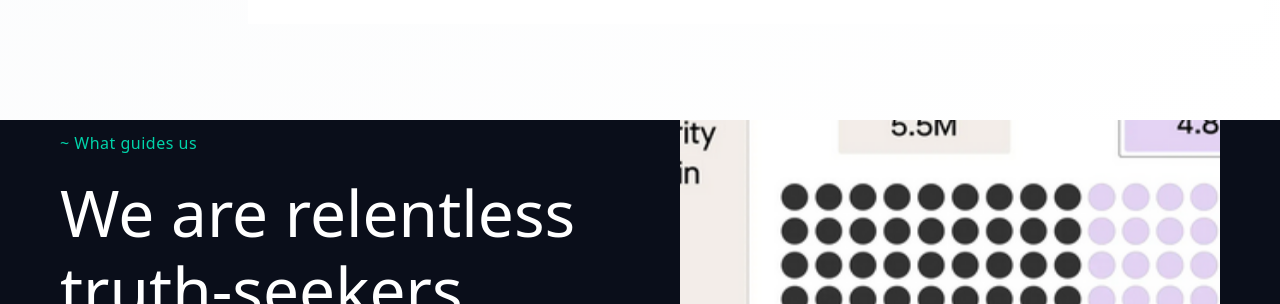
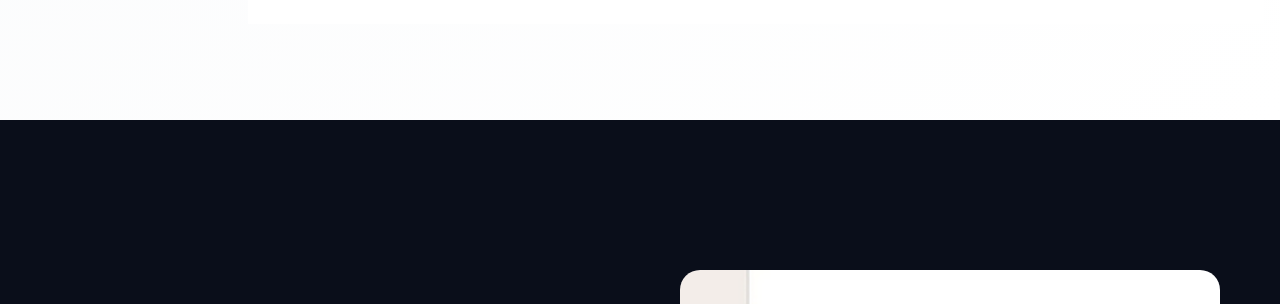
Before and after one commit to vanshguptaji/leaderforinsia, a React (Vite) app: page / in a window 1280 px wide. Shown: the part 1122-1426 px from the top of the page. Built offline with nearby package versions, Linux system fonts and the light colour scheme.

Commit message:
feat: enhance parallax effect and add FelicisLayout component

```diff
--- a/src/App.jsx
+++ b/src/App.jsx
@@ -12,64 +12,191 @@ import PortfolioInsights from './PortfolioInsights'
 import Landing from './Landing'
 import Interactive3DCarousel from './Interactive3DCarousel'
 import AtlasSection from './AtlasSection'
+import FelicisLayout from './felicisLayout'
 
-const InteractiveParallax = () => {
+const ParallaxStackProvider = ({ children }) => {
+  const [scrollProgress, setScrollProgress] = useState(0);
+
   useEffect(() => {
+    const updateScrollProgress = () => {
+      const scrollTop = window.pageYOffset;
+      const docHeight = document.documentElement.scrollHeight - window.innerHeight;
+      const progress = docHeight > 0 ? (scrollTop / docHeight) * 100 : 0;
+      setScrollProgress(progress);
+    };
+
+    const handleFloatingElements = () => {
+      const scrolled = window.pageYOffset;
+      const floatingElements = document.querySelectorAll('.floating-element');
+
+      floatingElements.forEach((element, index) => {
+        const speed = 0.1 + (index * 0.05);
+        element.style.transform = `translateY(${scrolled * speed}px) rotate(${scrolled * 0.1}deg)`;
+      });
+    };
+
     const handleScroll = () => {
-      const scrollY = window.pageYOffset;
-      const interactiveParallax = document.querySelector('.interactive-parallax');
-
-      if (!interactiveParallax) return;
-
-      const rect = interactiveParallax.getBoundingClientRect();
-      const scrollTop = window.pageYOffset;
-      const elementTop = rect.top + scrollTop;
-      const elementHeight = rect.height;
-      const windowHeight = window.innerHeight;
-
-      // Calculate if element is in viewport
-      if (scrollTop + windowHeight > elementTop && scrollTop < elementTop + elementHeight) {
-        // Apply parallax transform - slower movement creates overlap effect
-        const rate = (scrollTop - elementTop) * 0.3; // Reduced rate for more overlap
-        interactiveParallax.style.transform = `translateY(${rate}px)`;
-      }
+      updateScrollProgress();
+      handleFloatingElements();
     };
 
     window.addEventListener('scroll', handleScroll, { passive: true });
-    handleScroll(); // Initial call
-
     return () => window.removeEventListener('scroll', handleScroll);
   }, []);
 
   return (
-    <div className="interactive-parallax-container" style={{
-      overflow: 'hidden',
-      position: 'relative',
-      height: '120vh' // Reduced height to allow more overlap
-    }}>
-      <div className="interactive-parallax" style={{
-        transition: 'transform 0.1s ease-out',
-        height: '100vh' // Taller than container to create overlap effect
-      }}>
-        <Interactive3DCarousel />
+    <div className="relative">
+      {/* Progress bar */}
+      <div className="fixed top-0 left-0 w-full h-1 bg-white bg-opacity-20 z-50">
+        <div
+          className="h-full bg-gradient-to-r from-indigo-500 to-purple-500 transition-all duration-100 ease-out"
+          style={{ width: `${scrollProgress}%` }}
+        ></div>
+      </div>
+
+      {/* Custom CSS for animations and parallax effect */}
+      <style jsx>{`
+        @keyframes float {
+          0%, 100% {
+            transform: translateY(0px) rotate(0deg);
+          }
+          50% {
+            transform: translateY(-20px) rotate(180deg);
+          }
+        }
+
+        .floating-element {
+          animation: float 6s ease-in-out infinite;
+        }
+
+        .floating-element:nth-child(even) {
+          animation-delay: -3s;
+        }
+
+        .parallax-section {
+          min-height: 100vh;
+          position: sticky;
+          top: 0;
+          display: flex;
+          align-items: center;
+          justify-content: center;
+          overflow: hidden;
+        }
+
+        .parallax-content {
+          width: 100%;
+          position: relative;
+          transform: translateZ(0);
+          backface-visibility: hidden;
+        }
+      `}</style>
+
+      {children}
+    </div>
+  );
+};
+
+const ParallaxSection = ({ children, index, gradient = "from-gray-900 to-gray-800", floatingElements = [] }) => {
+  const FloatingElement = ({ emoji, position, size }) => (
+    <div
+      className={`floating-element absolute ${position} ${size} opacity-10 animate-pulse`}
+      style={{ zIndex: 1 }}
+    >
+      {emoji}
+    </div>
+  );
+
+  return (
+    <div
+      className="parallax-section"
+      style={{
+        zIndex: index + 1,
+      }}
+    >
+      <div
+        className={`bg-gradient-to-br ${gradient} w-full relative overflow-hidden transform transition-all duration-500`}
+        style={{
+          boxShadow: `0 ${20 + index * 5}px ${40 + index * 10}px rgba(0,0,0,0.4)`,
+        }}
+      >
+        {/* Glass effect background */}
+        <div className="absolute inset-0 bg-black bg-opacity-10 backdrop-blur-sm border border-white border-opacity-5"></div>
+
+        {/* Content */}
+        <div className="parallax-content relative z-10">
+          {children}
+        </div>
+
+        {/* Floating elements */}
+        {floatingElements.map((element, idx) => (
+          <FloatingElement
+            key={idx}
+            emoji={element.emoji}
+            position={element.position}
+            size={element.size}
+          />
+        ))}
+
+        {/* Decorative elements */}
+        <div className="absolute -top-10 -right-10 w-32 h-32 bg-white bg-opacity-5 rounded-full blur-2xl"></div>
+        <div className="absolute -bottom-10 -left-10 w-24 h-24 bg-white bg-opacity-5 rounded-full blur-2xl"></div>
+        <div className="absolute top-0 left-0 w-full h-full bg-gradient-to-t from-transparent via-transparent to-white opacity-5 pointer-events-none"></div>
       </div>
     </div>
   );
 };
 
-const HomeContent = () => (
+const HomeContent = () => {
+  // Parallax sections - only until AtlasSection
+  const parallaxSections = [
+    {
+      component: <Landing />,
+      gradient: "from-indigo-600 via-purple-600 to-pink-600",
+      floatingElements: [
+        { emoji: "🚀", position: "top-20 left-10", size: "text-3xl" },
+        { emoji: "✨", position: "top-60 right-15", size: "text-2xl" }
+      ]
+    },
+    {
+      component: <Interactive3DCarousel />,
+      gradient: "from-pink-600 via-red-500 to-orange-500",
+      floatingElements: [
+        { emoji: "🎯", position: "top-25 left-80", size: "text-2xl" },
+        { emoji: "💫", position: "bottom-30 left-20", size: "text-xl" }
+      ]
+    },
+    {
+      component: <AtlasSection />,
+      gradient: "from-blue-600 via-teal-500 to-green-500",
+      floatingElements: [
+        { emoji: "🌍", position: "top-15 right-25", size: "text-3xl" },
+        { emoji: "📍", position: "bottom-20 right-10", size: "text-xl" }
+      ]
+    }
+  ];
+
+  return (
     <>
-    <Landing />
-    <InteractiveParallax />
-    <div className="content-after-interactive" style={{
-      position: 'relative',
-      zIndex: 3,
-      backgroundColor: 'white',
-      marginTop: '-20vh' // Negative margin to pull content up over the interactive component
-    }}>
-      <AtlasSection />
-      <Homepage />
-      <PortfolioSection />
+      {/* Parallax sections */}
+      <ParallaxStackProvider>
+        {parallaxSections.map((section, index) => (
+          <ParallaxSection
+            key={index}
+            index={index}
+            gradient={section.gradient}
+            floatingElements={section.floatingElements}
+          >
+            {section.component}
+          </ParallaxSection>
+        ))}
+
+        {/* Bottom spacing to transition out of parallax */}
+        <div className="h-20 bg-gradient-to-t from-gray-800 to-gray-900" style={{ zIndex: parallaxSections.length + 1 }}></div>
+      </ParallaxStackProvider>
+
+      {/* Normal scrolling sections */}
+      <div className="relative z-10 bg-white">
+        <FelicisLayout />
         <FounderTestimonials />
         <FocusAreas />
         <InvestmentFAQ />
@@ -77,15 +204,55 @@ const HomeContent = () => (
         <Footer />
       </div>
     </>
-)
+  );
+};
 
-const PortfolioContent = () => (
-  <>
-    <StartupGrid />
-    <PortfolioInsights />
-    <Footer />
-  </>
-)
+const PortfolioContent = () => {
+  const portfolioSections = [
+    {
+      component: <StartupGrid />,
+      gradient: "from-indigo-600 via-blue-500 to-purple-600",
+      floatingElements: [
+        { emoji: "🏢", position: "top-20 left-15", size: "text-3xl" },
+        { emoji: "💼", position: "bottom-30 right-20", size: "text-2xl" }
+      ]
+    },
+    {
+      component: <PortfolioInsights />,
+      gradient: "from-purple-600 via-pink-500 to-red-500",
+      floatingElements: [
+        { emoji: "📊", position: "top-35 right-25", size: "text-2xl" },
+        { emoji: "📈", position: "bottom-25 left-30", size: "text-xl" }
+      ]
+    },
+    {
+      component: <Footer />,
+      gradient: "from-gray-800 via-gray-700 to-gray-900",
+      floatingElements: [
+        { emoji: "🌙", position: "top-30 right-20", size: "text-2xl" },
+        { emoji: "⚡", position: "bottom-40 left-35", size: "text-xl" }
+      ]
+    }
+  ];
+
+  return (
+    <ParallaxStackProvider>
+      {portfolioSections.map((section, index) => (
+        <ParallaxSection
+          key={index}
+          index={index}
+          gradient={section.gradient}
+          floatingElements={section.floatingElements}
+        >
+          {section.component}
+        </ParallaxSection>
+      ))}
+
+      {/* Bottom spacing for final scroll */}
+      <div className="h-screen bg-gradient-to-t from-gray-800 to-gray-900" style={{ zIndex: portfolioSections.length + 1 }}></div>
+    </ParallaxStackProvider>
+  );
+};
 
 const App = () => {
   const [currentRoute, setCurrentRoute] = useState('home')
--- /dev/null
+++ b/src/FelicisLayout.jsx
@@ -0,0 +1,14 @@
+import React from 'react'
+import Homepage from './FelicisHomepag'
+import PortfolioSection from './PortfolioSection'
+
+function FelicisLayout() {
+  return (
+  <>
+    <Homepage />
+    <PortfolioSection />
+  </>
+  )
+}
+
+export default FelicisLayout
--- a/src/Navbar.jsx
+++ b/src/Navbar.jsx
@@ -1,5 +1,5 @@
 import { useState, useEffect } from 'react';
-import { Plus, X } from 'lucide-react';
+import { Link, Plus, X } from 'lucide-react';
 
 export default function Navbar({ currentRoute, setRoute }) {
     const [isAboutMenuOpen, setIsAboutMenuOpen] = useState(false);
@@ -111,7 +111,7 @@ export default function Navbar({ currentRoute, setRoute }) {
                             >
                                 Portfolio
                             </button>
-                            <a href="#" className="text-gray-700 hover:text-gray-900">Team</a>
+                            <a href="#" className="text-gray-700 hover:text-gray-900"></a>
                             <a href="#" className="text-gray-700 hover:text-gray-900">Companies</a>
                             <div className="relative">
                                 <button
@@ -169,7 +169,9 @@ export default function Navbar({ currentRoute, setRoute }) {
                                 >
                                     PortfoLIO
                                 </button>
-                                <a href="#" className="text-gray-700 hover:text-gray-900">Team</a>
+                                <Link>
+                                <a href="#" className="text-gray-700 hover:text-gray-900"></a>
+                                </Link>
                                 <a href="#" className="text-gray-700 hover:text-gray-900">Companies</a>
                                 <div>
                                     <button
```
Lines whose indentation alone changed are shown as unchanged.
